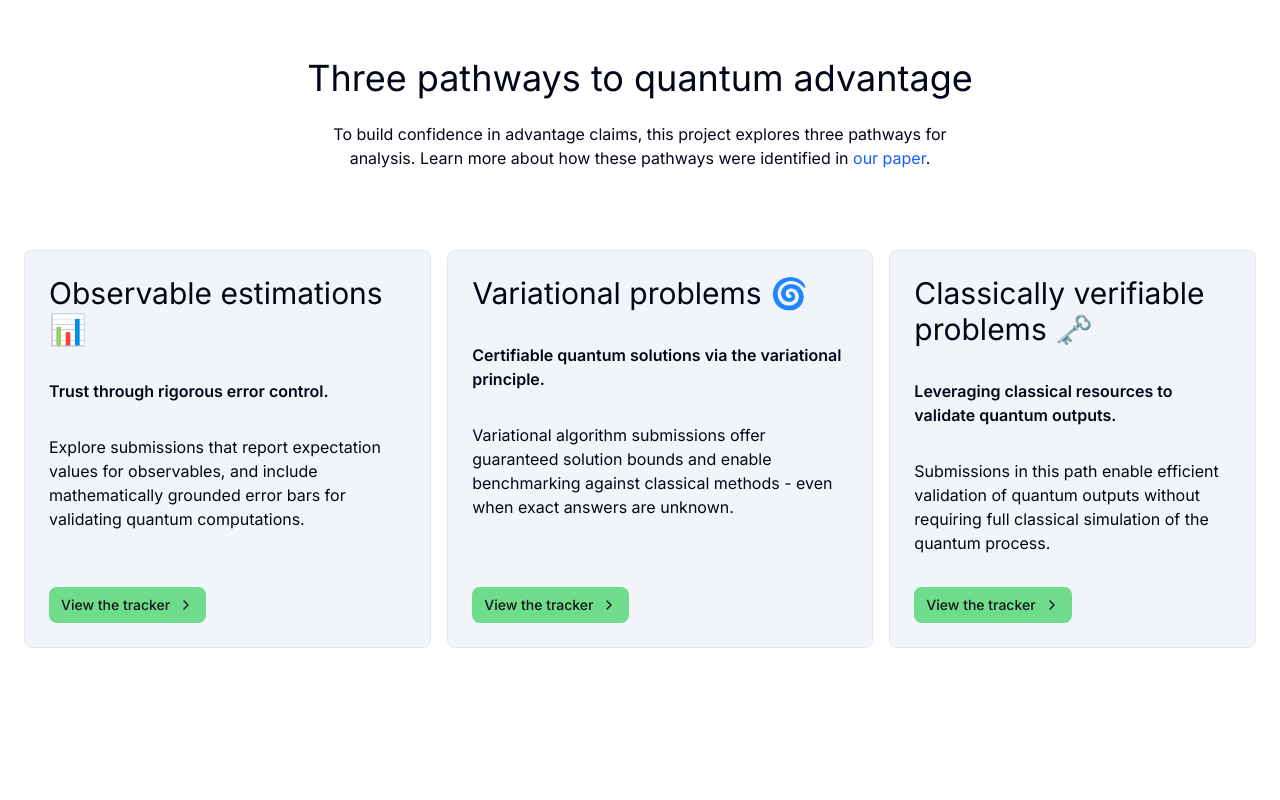
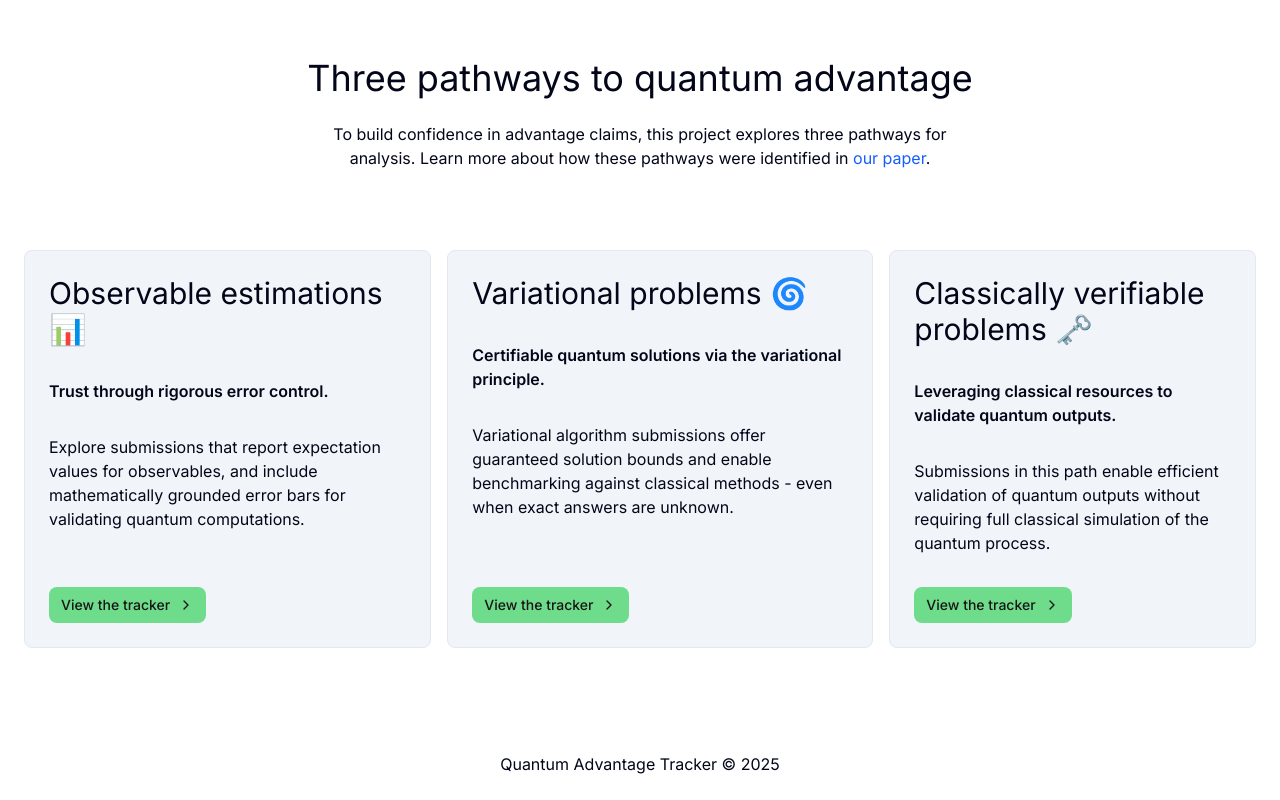
Before and after one commit to quantum-advantage-tracker/quantum-advantage-tracker.github.io, a Next.js app: page / in a window 1280 px wide. Shown: the part 1450-2250 px from the top of the page. Before the commit the page ends 2178 px from the top, so only its background shows below. Built offline with nearby package versions, Linux system fonts and the light colour scheme.

Commit message:
Add footer

```diff
--- a/src/app/layout.tsx
+++ b/src/app/layout.tsx
@@ -47,6 +47,10 @@ export default function RootLayout(props: LayoutProps<'/'>) {
         </header>
 
         <main>{props.children}</main>
+
+        <footer className="px-6 py-6 text-center">
+          <div>Quantum Advantage Tracker © 2025</div>
+        </footer>
       </body>
     </html>
   );
```
